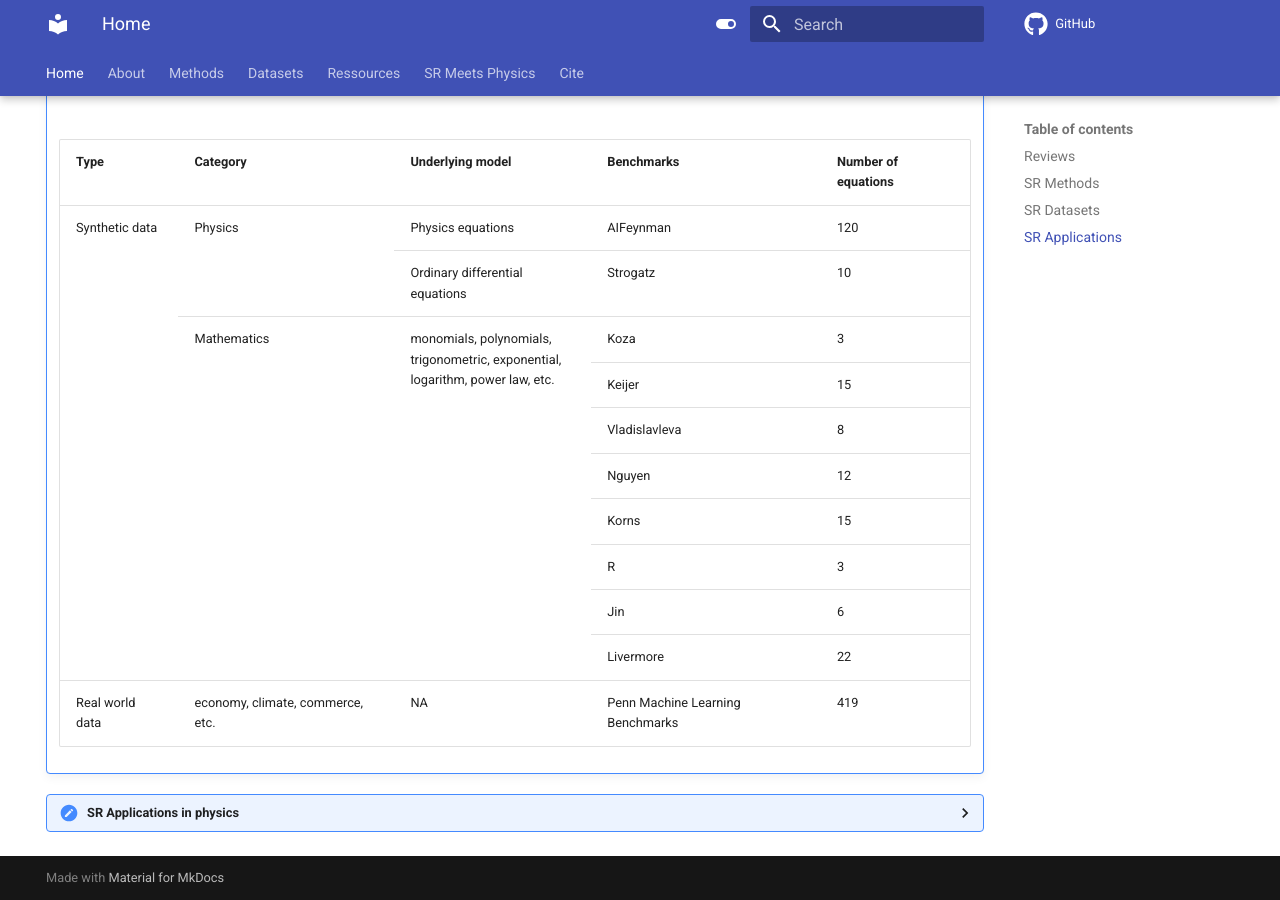
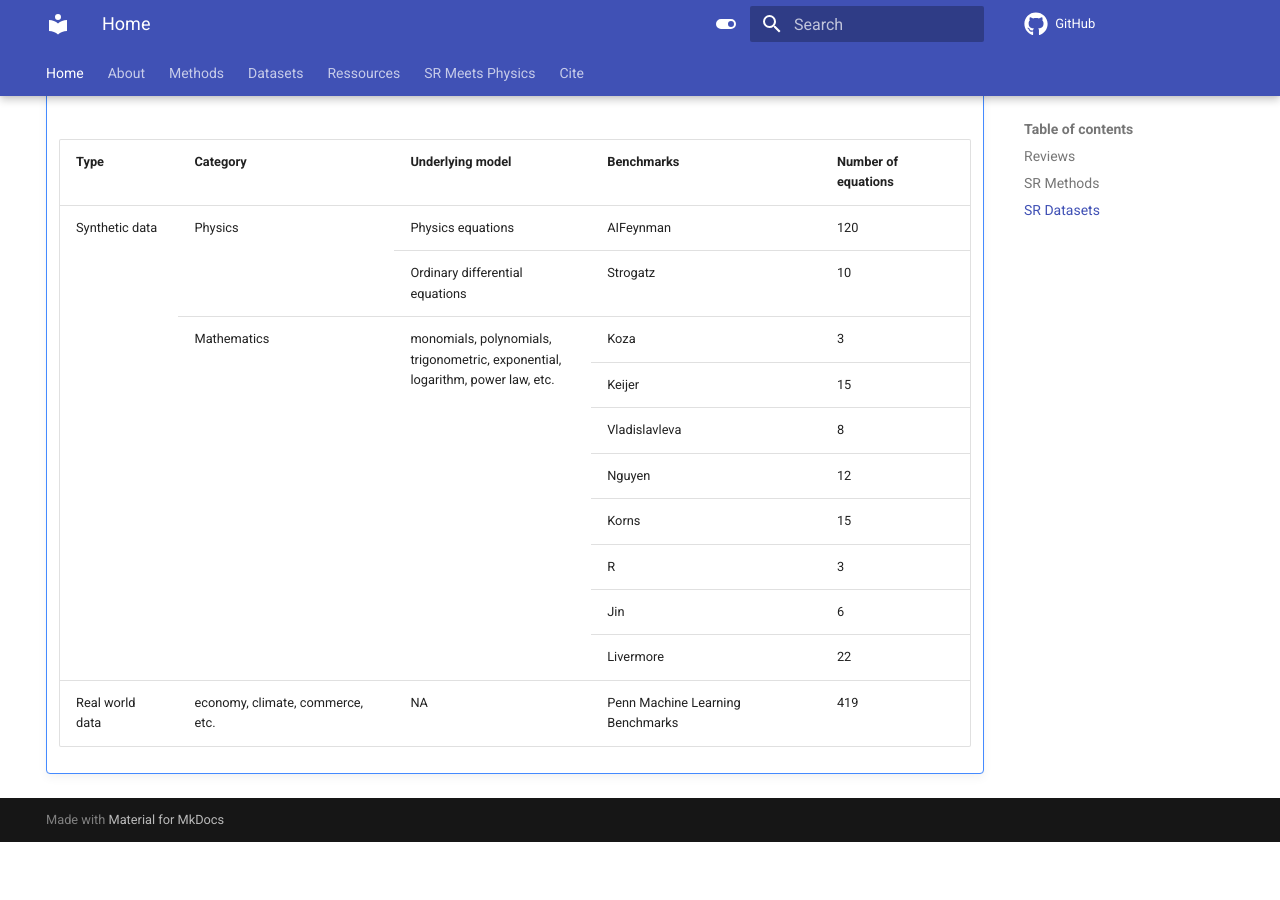
Before and after one commit to nmakke/SR-LivingReview, an MkDocs documentation site: the page built from docs/index.md, in a window 1280 px wide and 900 px high, scrolled down 1367 px. Built offline with MkDocs 1.6.1 and Material for MkDocs 9.7.7, drawn with Linux system fonts in a browser that asks for light colours; formulas are drawn with MathJax 3; comment, search, counter and statistics services are not loaded; after the commit the page ends 2209 px from its top, so only the background shows below that; part of the change alters nothing that is shown.

Commit message:
Update index.md

```diff
--- a/docs/index.md
+++ b/docs/index.md
@@ -99,15 +99,3 @@ hide:
               </tr>
           </tbody>
       </table>
-
-??? "SR Applications in physics"
-    <div class="meta_for_parser tablespecs"
-    style="font-size: 1pt;visibility:hidden" markdown>
-    ##  SR Applications
-    </div>
-
-      * [Discovering Symbolic Models from Deep Learning with Inductive Biases](https://arxiv.org/pdf/2006.11287.pdf) [![#c5f015](https://via.placeholder.com/15/c5f015/000000?text=+)`code`](https://github.com/MilesCranmer/symbolic_deep_learning) (GNN + SR)
-      * [Data-driven discovery of coordinates and governing equations](https://www.pnas.org/content/pnas/116/45/22445.full.pdf) [![#c5f015](https://via.placeholder.com/15/c5f015/000000?text=+)`code`](https://github.com/kpchamp/SindyAutoencoders) (SINDY + AE)
-      * [Rediscovering orbital mechanics with machine learning](https://arxiv.org/abs/2202.02306)
-      * [Back to the Formula -- LHC Edition](https://arxiv.org/abs/2109.10414)
-      * [SYMBA: SYMBOLIC COMPUTATION OF SQUARED AMPLITUDES IN HIGH ENERGY PHYSICS WITH MACHINE LEARNING](https://arxiv.org/pdf/2206.08901.pdf) [![#c5f015](https://via.placeholder.com/15/c5f015/000000?text=+)`code`](https://github.com/ML4SCI/SYMBAHEP)
```
